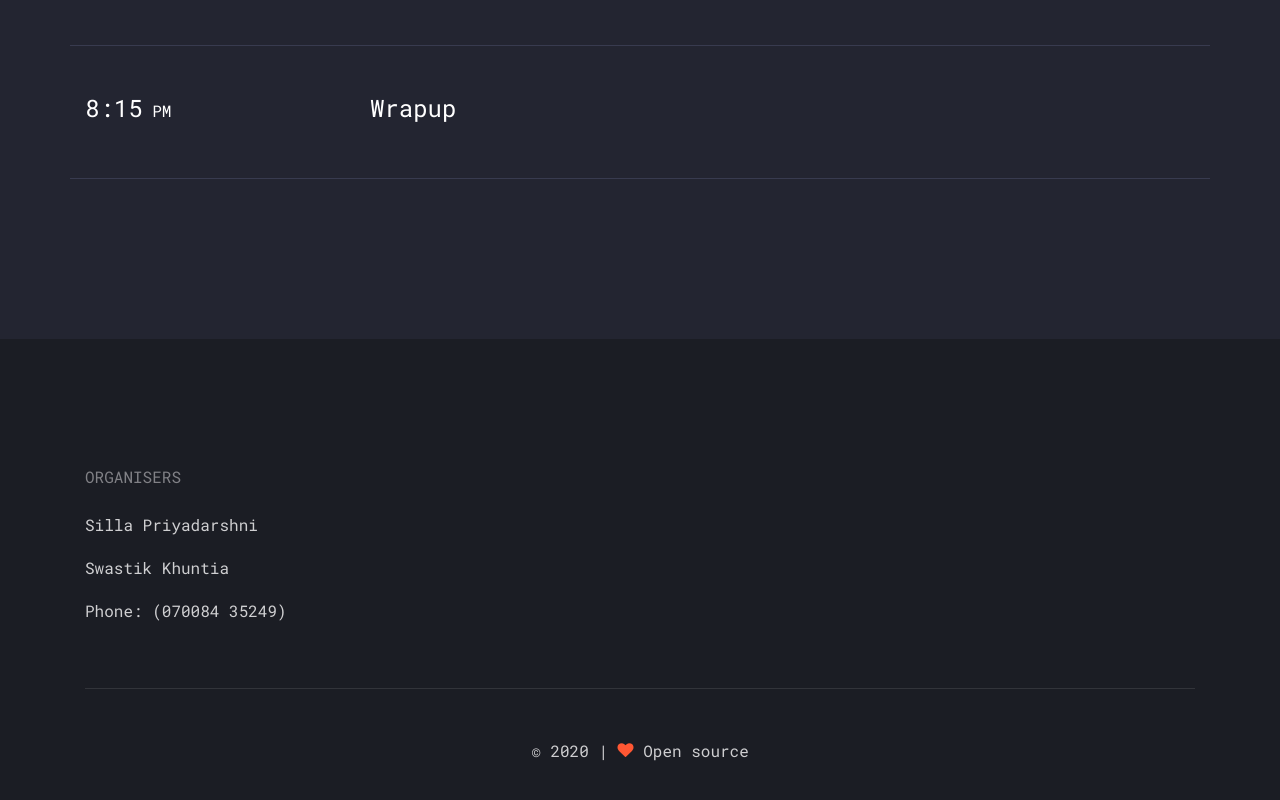
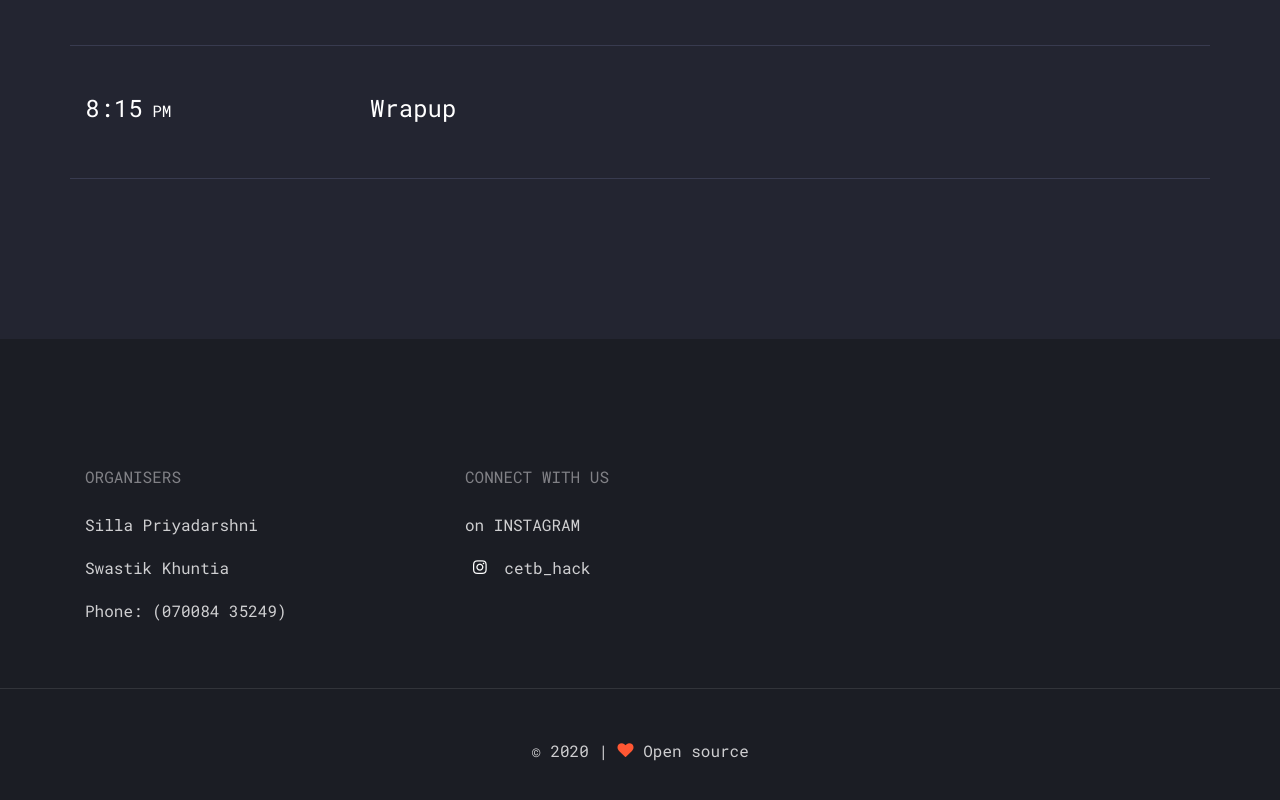
Before and after one commit to cetb-hack/hacktoberfest, a plain HTML site: page speakers.html in a window 1280 px wide. Shown: the part 3545-4345 px from the top of the page. Drawn offline with Linux system fonts and the light colour scheme; files whose address does not match are found by name.

Commit message:
Update speakers.html

```diff
--- a/speakers.html
+++ b/speakers.html
@@ -409,6 +409,15 @@
             <p>Swastik Khuntia </p>
             <p>Phone: (070084 35249)</p>
           </div>
+          <div class="col-md-4">
+            <h2 class="footer-heading text-uppercase mb-4">Connect with Us</h2>
+            <p>on INSTAGRAM </p>
+            <p>
+              <a href="https://www.instagram.com/cetb_hack/" class="p-2 pl-0"><span class="icon-instagram"></span></a> cetb_hack
+
+            </p>
+          </div>
+        </div>
         </div>
         <div class="row">
 
```
